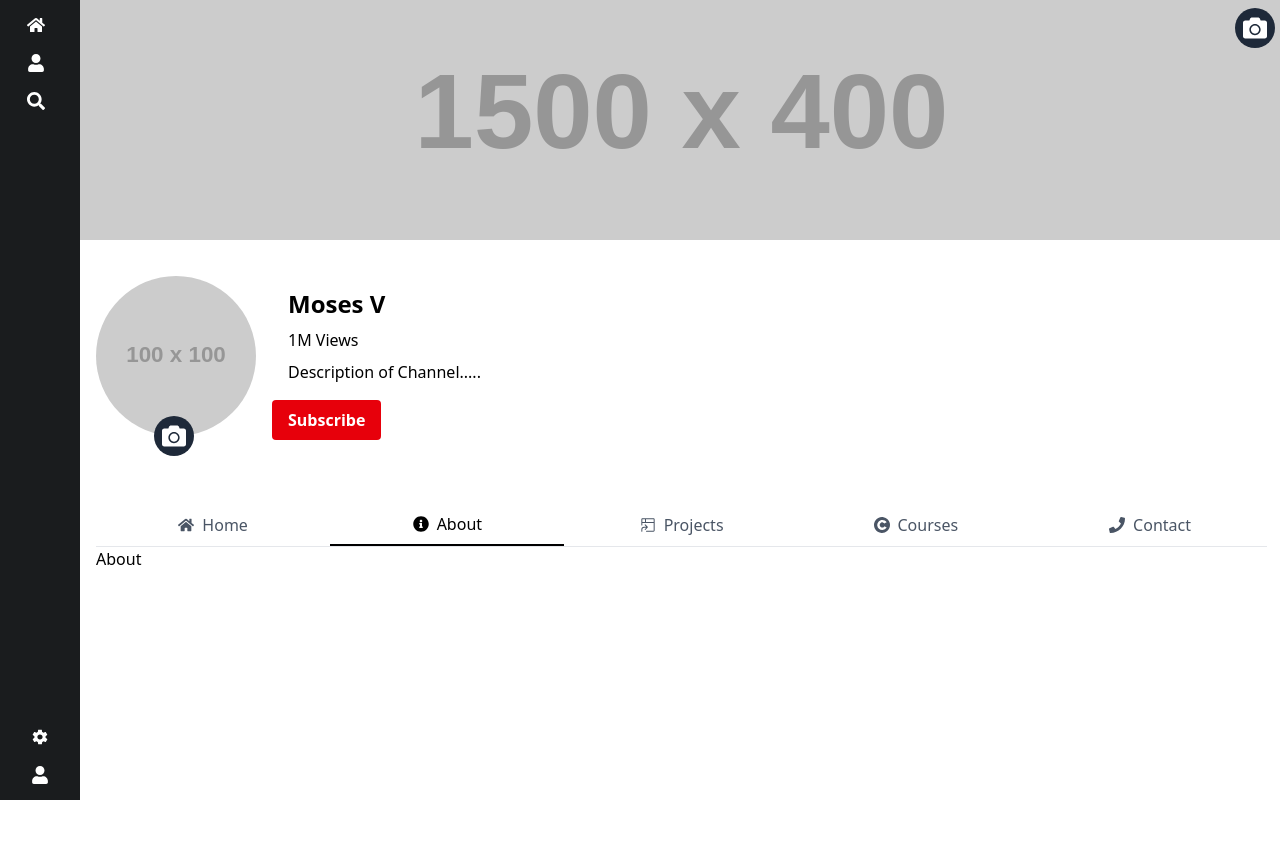
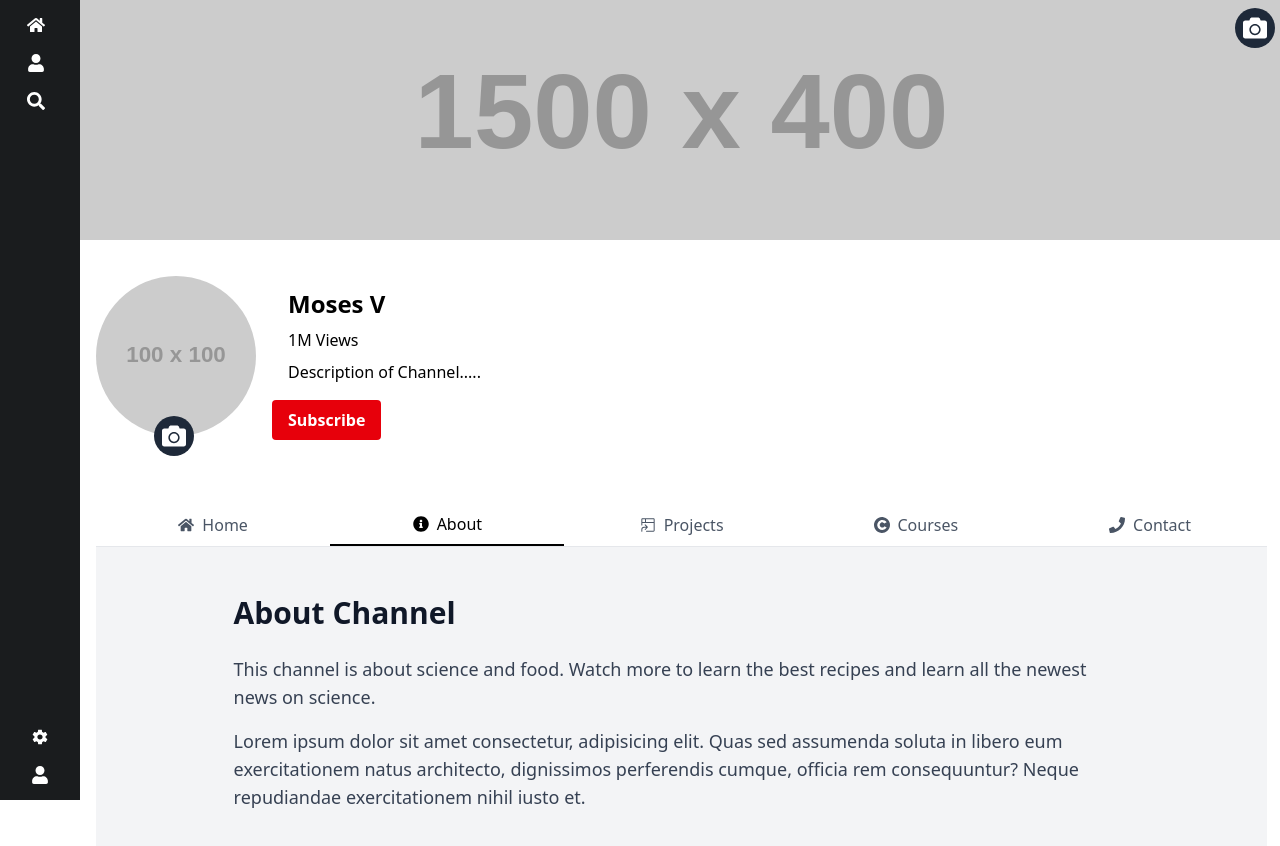
Before and after one commit to mvallad1/tabs-practice-ts, a React (Vite) app: page / in a window 1280 px wide. Both pictures are taken after a click on the button "About". Shown: the top 846 px of the page. Before the commit the page ends 800 px from the top, so only its background shows below. Built offline with nearby package versions, Linux system fonts and the light colour scheme.

Commit message:
completed about section

```diff
--- a/src/components/About.tsx
+++ b/src/components/About.tsx
@@ -1,8 +1,22 @@
-import React from 'react'
 
 const About = () => {
   return (
-    <div>About</div>
+    <section className="bg-gray-100 py-12 px-4 sm:px-6 lg:px-8">
+        <div className="max-w-4xl mx-auto">
+            <h2 className="text-3xl font-extrabold text-gray-900 mb-6">
+                About Channel
+            </h2>
+
+            <p className="text-lg text-gray-700">
+                This channel is about science and food. Watch more to learn the best
+                recipes and learn all the newest news on science.
+            </p>
+
+            <p className="mt-4 text-lg text-gray-700">
+                Lorem ipsum dolor sit amet consectetur, adipisicing elit. Quas sed assumenda soluta in libero eum exercitationem natus architecto, dignissimos perferendis cumque, officia rem consequuntur? Neque repudiandae exercitationem nihil iusto et.
+            </p>
+        </div>
+    </section>
   )
 }
 
--- a/src/components/Card.tsx
+++ b/src/components/Card.tsx
@@ -8,7 +8,7 @@ interface CardProps {
 
 const Card = ({title, description, image, link }: CardProps) => {
   return (
-    <div className="max-w-sm mx-auto m-[1rem] bg-[#1A1C1E] rounded-lg shadow-md overflow-hidden">
+    <div className="max-w-sm mx-auto m-[1rem] bg-[#A9A9A9] rounded-lg shadow-md overflow-hidden">
         <img src={image} alt={title} className="w-full h-48 object-cover" />
 
         <div className="p-6">
```
Also changed, not shown: src/index.css (line endings or trailing spaces).
